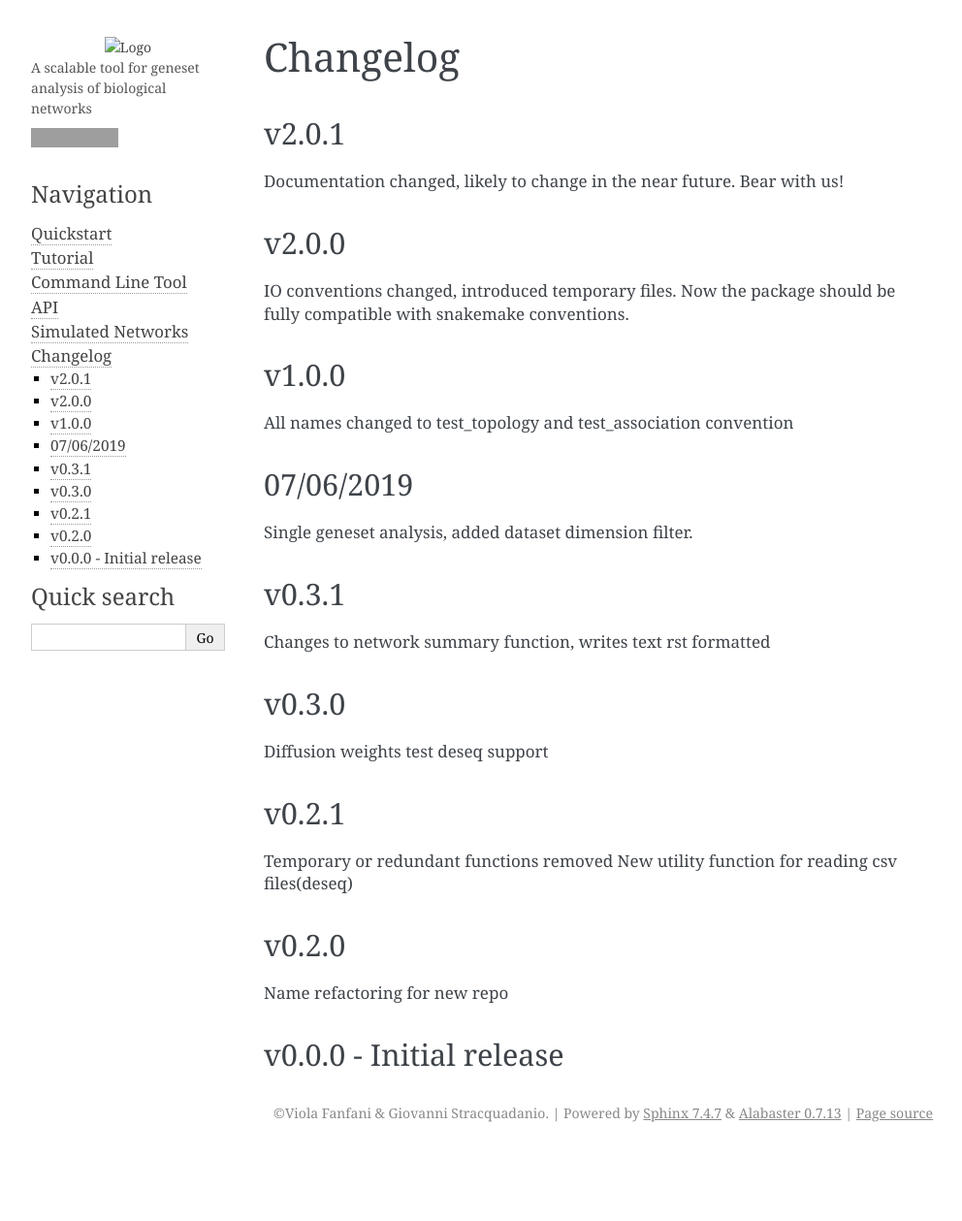
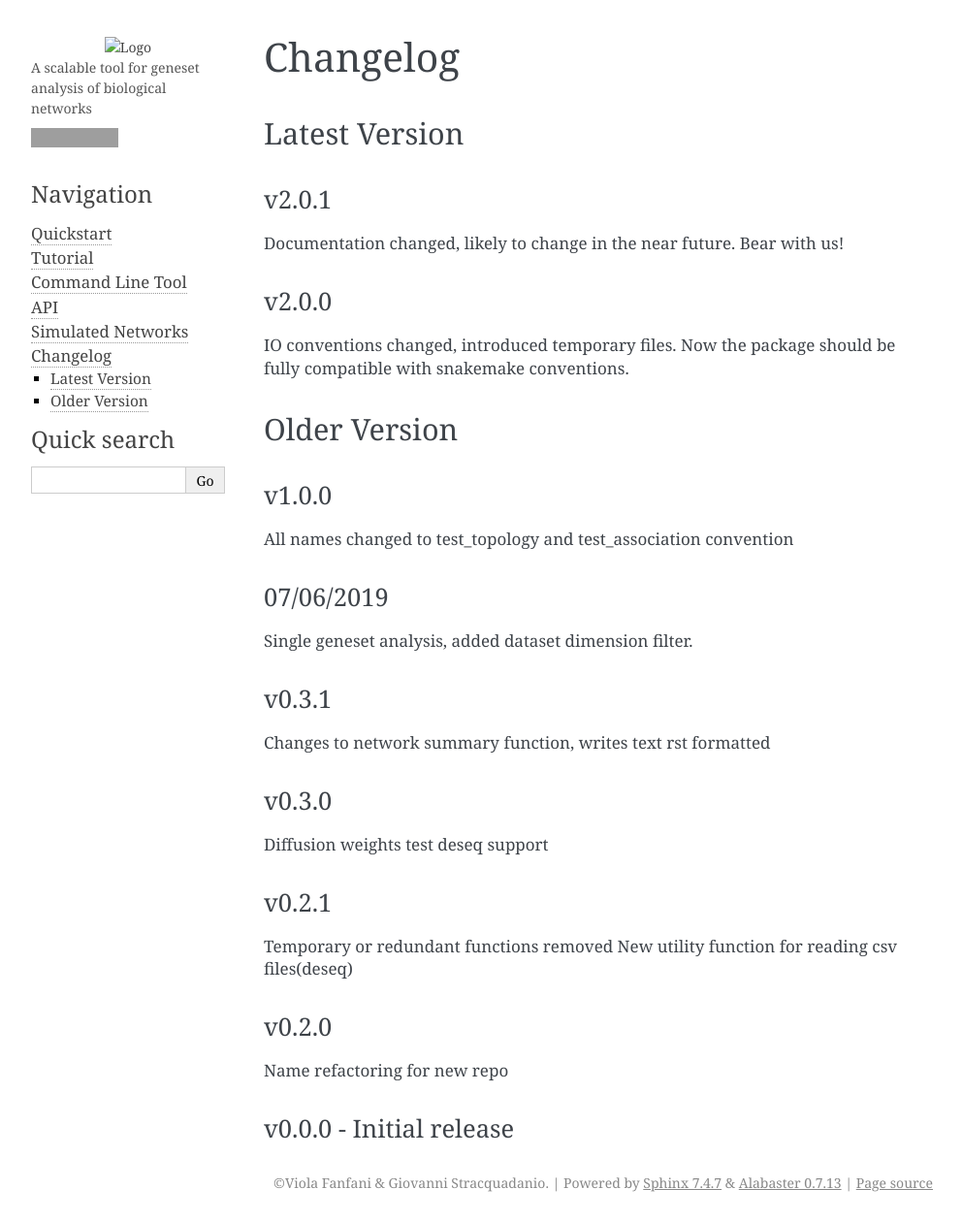
Before and after one commit to stracquadaniolab/pygna, a Sphinx documentation site: the page built from docs/changelog.rst, in a window 1280 px wide and 1259 px high. Shown: the whole window at 97% size, without its empty margins (148-1140 px from the left). Built offline with Sphinx 7.4.7, drawn with Linux system fonts in a browser that asks for light colours; grey boxes are pictures that could not be loaded.

Commit message:
added requirementsreadthedocs

```diff
--- a/docs/changelog.rst
+++ b/docs/changelog.rst
@@ -1,6 +1,8 @@
 Changelog
 =========
 
+Latest Version
+--------------
 v2.0.1
 +++++++
 Documentation changed, likely to change in the near future.
@@ -12,6 +14,8 @@ IO conventions changed, introduced temporary files.
 Now the package should be fully compatible with snakemake
 conventions.
 
+Older Version
+-------------
 
 v1.0.0
 ++++++
--- a/docs/conf.py
+++ b/docs/conf.py
@@ -48,6 +48,7 @@ extensions = [
     'sphinx.ext.githubpages',
     'sphinx.ext.autodoc',
     'sphinx.ext.napoleon'
+
 ]
 
 # Add any paths that contain templates here, relative to this directory.
```
Also changed, not shown: requirements_readthedocs.txt (added, +11 -0 lines).
